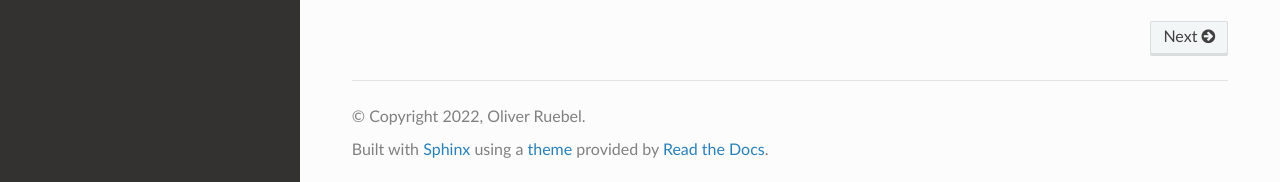
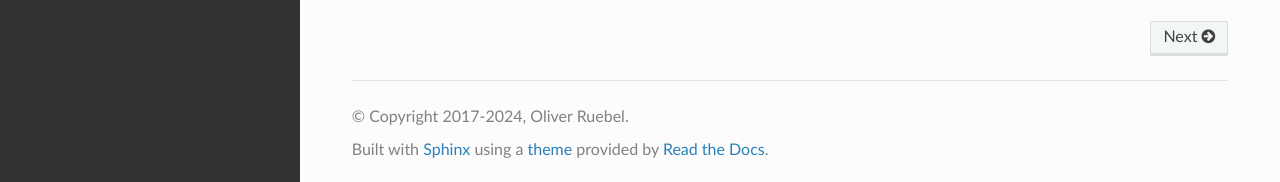
Before and after one commit to hdmf-dev/hdmf-zarr, a Sphinx documentation site: the page built from docs/source/index.rst, in a window 1280 px wide and 1386 px high. Shown: the part 1201-1383 px from the top of the window. Built offline with Sphinx 7.4.7 and the Read the Docs theme 2.0.0, drawn with Linux system fonts in a browser that asks for light colours; pages that are not in the unit, such as notebooks, are missing from menus; the version number could not be read and is left out.

```diff
--- a/docs/source/conf.py
+++ b/docs/source/conf.py
@@ -42,7 +42,7 @@ autodoc_member_order = 'bysource'
 # -- Project information -----------------------------------------------------
 
 project = 'hdmf_zarr'
-copyright = '2022, Oliver Ruebel'
+copyright = '2017-2024, Oliver Ruebel'
 author = 'Oliver Ruebel, Matthew Avaylon'
 
 # The short X.Y version.
```
Also changed, not shown: CHANGELOG.md (+1 -1 lines), LICENSE.txt.
